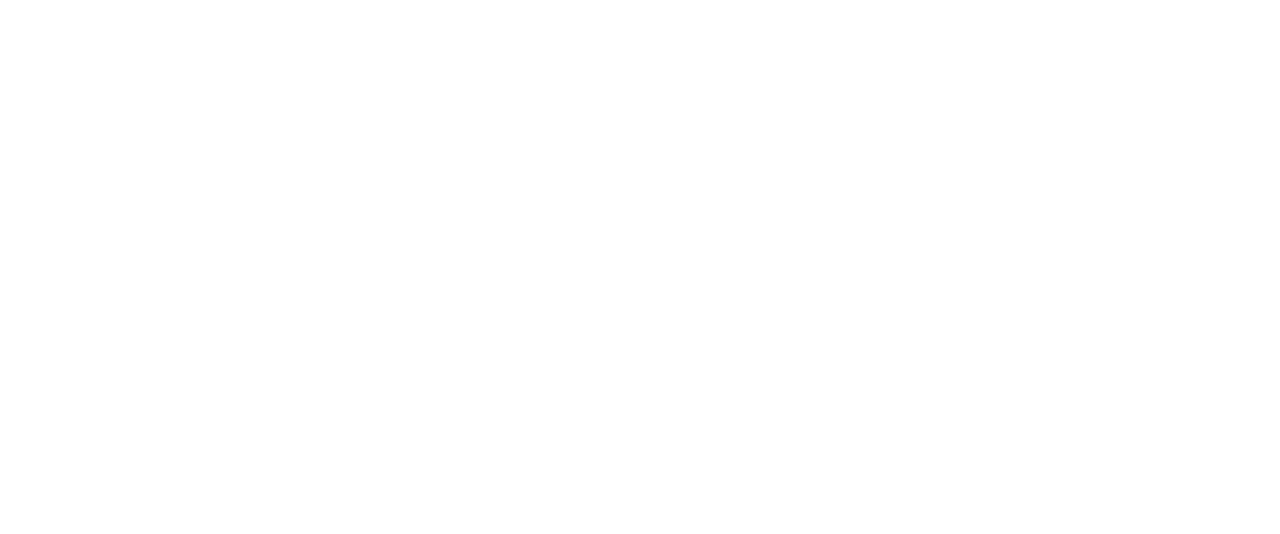
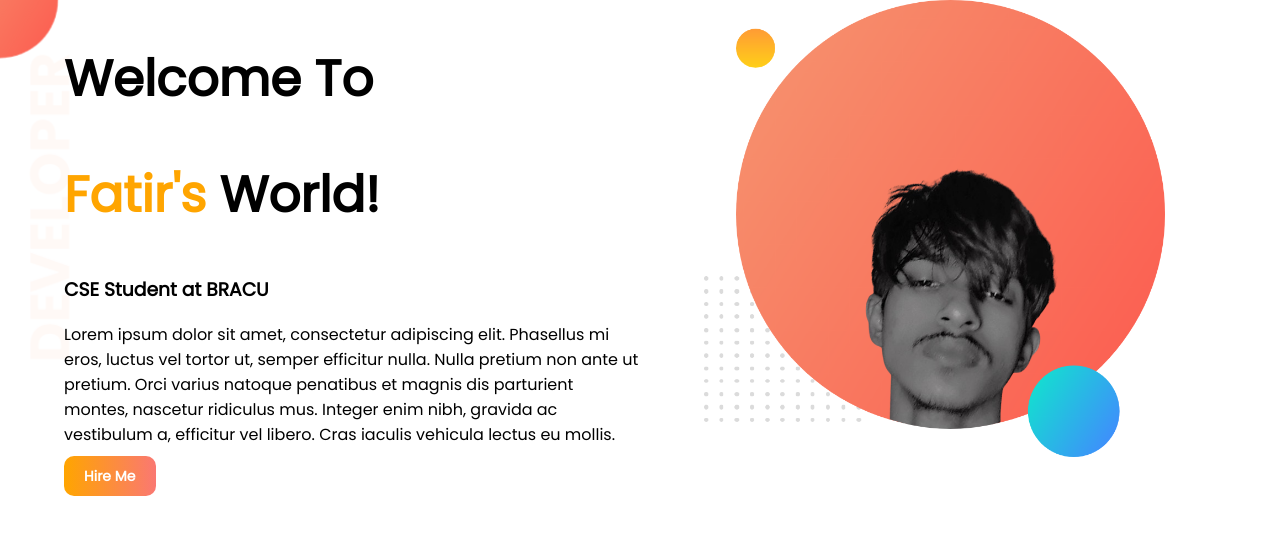
Before and after one commit to fatir930/developer-portfolio, a plain HTML site: page index.html in a window 1280 px wide. Drawn offline with Linux system fonts and the light colour scheme.

Commit message:
added top banner

```diff
--- a/index.html
+++ b/index.html
@@ -1,12 +1,33 @@
 <!DOCTYPE html>
 <html lang="en">
+
 <head>
     <meta charset="UTF-8">
     <meta name="viewport" content="width=device-width, initial-scale=1.0">
     <title>Fatir's Portfolio</title>
+    <link rel="preconnect" href="https://fonts.googleapis.com">
+    <link rel="preconnect" href="https://fonts.gstatic.com" crossorigin>
+    <link href="https://fonts.googleapis.com/css2?family=Poppins&display=swap" rel="stylesheet">
     <link rel="stylesheet" href="style.css">
 </head>
+
 <body>
+    <section class="top-banner">
+        <div class="half-width">
+            <h1>Welcome To</h1>
+            <h1><span class="name">Fatir's</span> World!</h1>
+            <h3>CSE Student at BRACU</h3>
+            <p>Lorem ipsum dolor sit amet, consectetur adipiscing elit. Phasellus mi eros, luctus vel tortor ut, semper
+                efficitur nulla. Nulla pretium non ante ut pretium. Orci varius natoque penatibus et magnis dis
+                parturient
+                montes, nascetur ridiculus mus. Integer enim nibh, gravida ac vestibulum a, efficitur vel libero. Cras
+                iaculis vehicula lectus eu mollis.</p>
+            <a class="hire-me-button" href="https://www.facebook.com/fatir.ahmed.378/" target="_blank">Hire Me</a>
+        </div>
+        <div class="half-width">
+            <img src="images/my-bg-fatir.png" alt="A picture of Fatir Ahmed">
+        </div>
+    </section>
+</body>
 
-</body>
 </html>
--- a/style.css
+++ b/style.css
@@ -0,0 +1,40 @@
+body {
+  font-family: 'Poppins', sans-serif;
+  margin: 0;
+}
+
+h1 {
+  font-size: 50px;
+}
+
+.name {
+  color: orange;
+}
+
+section {
+  display: flex;
+}
+
+.half-width {
+  width: 50%;
+  padding-left: 5%;
+}
+
+.half-width img {
+  width: 80%;
+}
+
+.hire-me-button {
+  text-decoration: none;
+  color: white;
+  font-size: 14px;
+  font-weight: 700;
+  background-image: linear-gradient(to right, orange, rgb(250, 120, 114));
+  padding: 10px 20px;
+  border-radius: 10px;
+}
+
+.top-banner {
+  background-image: url(images/top-banner.png);
+  background-repeat: no-repeat;
+}
```
Also changed, not shown: images/dream-bg.png (added), images/exp-bg.png (added), images/my-bg-fatir.png (added), images/my-bg.png (added), images/my-bg2.png (added), images/top-banner.png (added).
